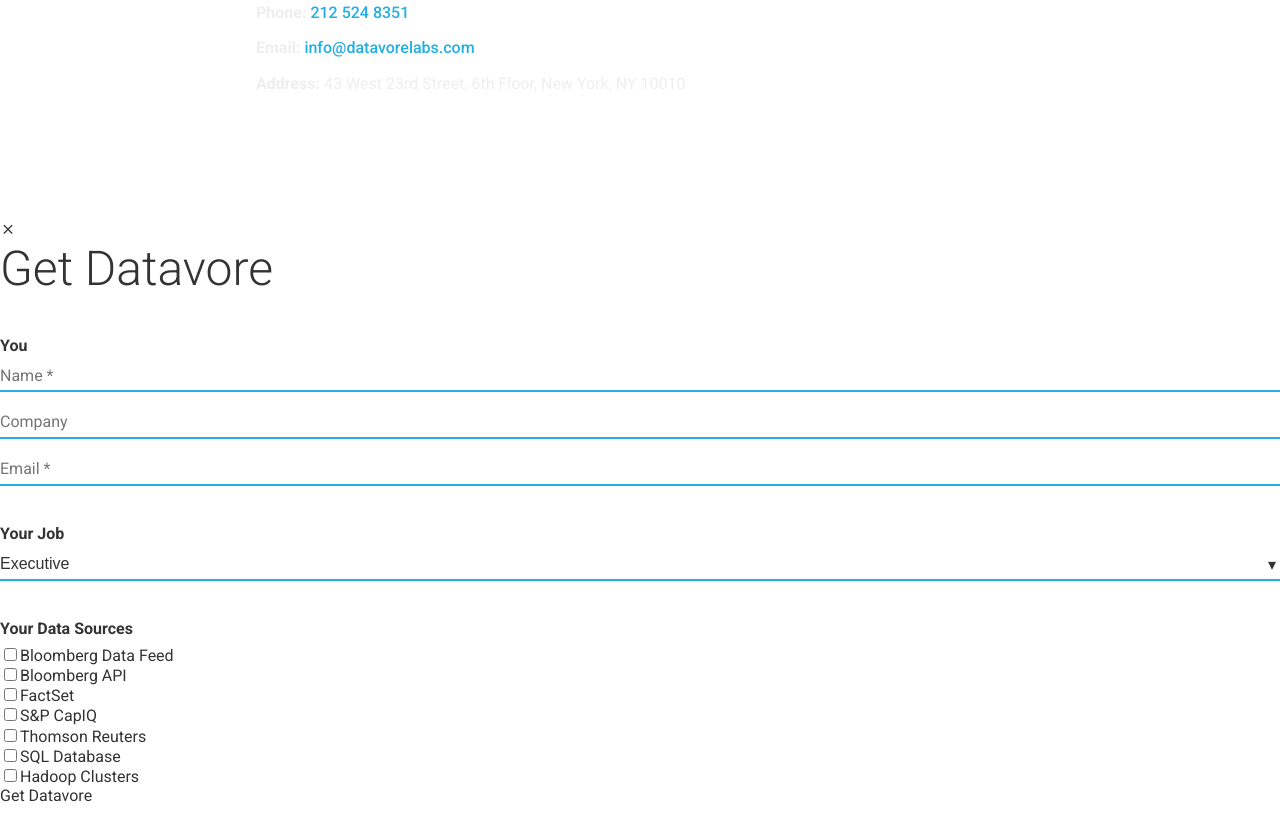
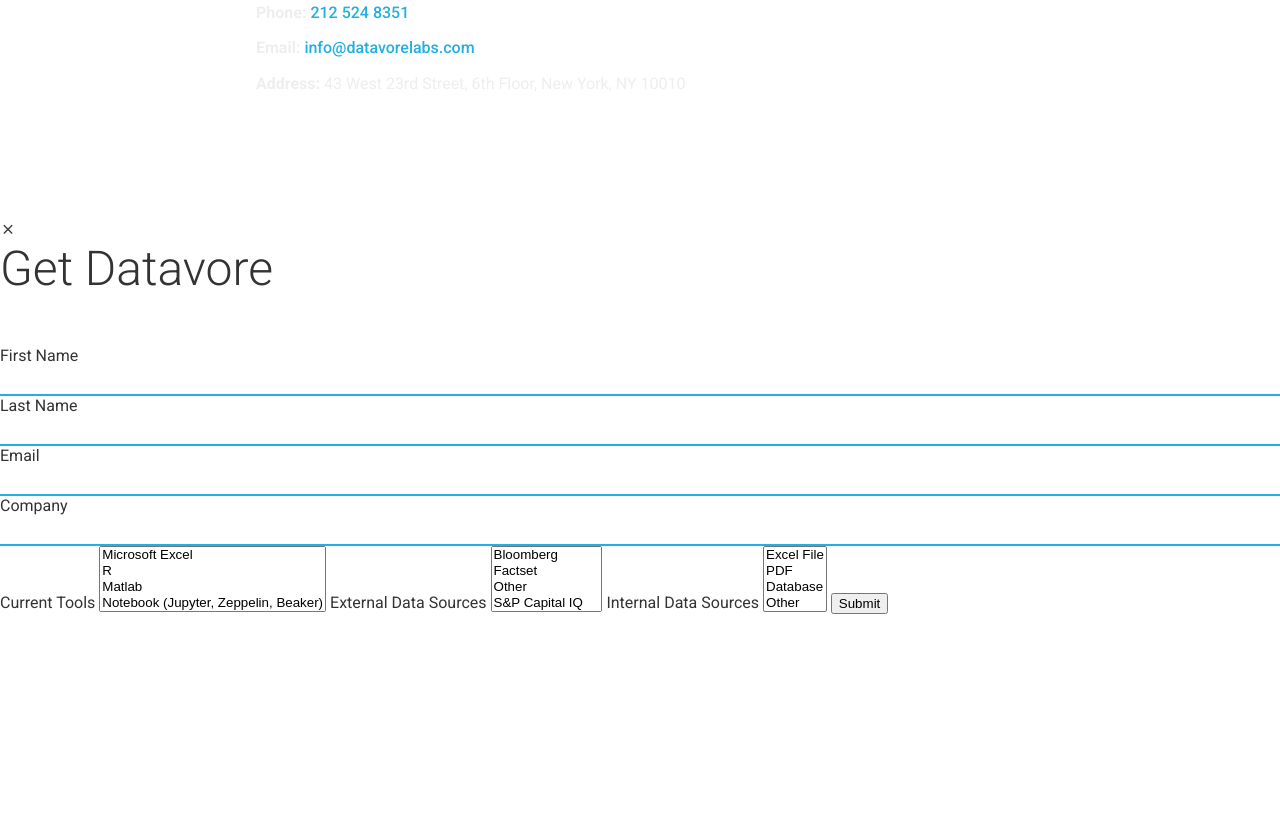
Before and after one commit to datavore-labs/website, a plain HTML site: page public/index.html in a window 1280 px wide. Shown: the part 2702-3523 px from the top of the page. After the commit the page ends 3316 px from the top, so only its background shows below. Drawn offline with Linux system fonts and the light colour scheme.

Commit message:
swapping demo form with salesforce lead capture

```diff
--- a/public/index.html
+++ b/public/index.html
@@ -2,7 +2,11 @@
 <html >
 <head>
 <meta charset="UTF-8">
+<meta http-equiv="content-type" content="text/html; charset=utf-8">
+
 <title>OMAR GETS A WEBSITE</title>
+
+
 
 <!-- webfonts -->
 <link href='https://fonts.googleapis.com/css?family=Roboto:400,300,100,700,500' rel='stylesheet' type='text/css'>
@@ -136,64 +140,61 @@
   <div class="content">
     <div class="widget toggle_signup"><span class="icon-close"></span></div>
     <h2>Get Datavore</h2>
-    <form>
-      <p style="line-height: 0;"><b>You</b></p>
-      <p>
-        <input type="text" placeholder="Name *"/>
-      </p>
-      <p>
-        <input type="text" placeholder="Company"/>
-      </p>
-      <p>
-        <input type="email" placeholder="Email *"/>
-      </p>
-      <p style="line-height: 0; padding-top: 2em;"><b>Your Job</b></p>
-      <div class="selector">
-        <select>
-          <option>Executive</option>
-          <option>Analyst</option>
-          <option>Data Scientist</option>
-        </select>
-      </div>
-      <p style="line-height: 0; padding-top: 3em;"><b>Your Data Sources</b></p>
-      <ul>
-        <li>
-          <label>
-            <input type="checkbox"/>Bloomberg Data Feed
-          </label>
-        </li>
-        <li>
-          <label>
-            <input type="checkbox"/>Bloomberg API
-          </label>
-        </li>
-        <li>
-          <label>
-            <input type="checkbox"/>FactSet
-          </label>
-        </li>
-        <li>
-          <label>
-            <input type="checkbox"/>S&P CapIQ
-          </label>
-        </li>
-        <li>
-          <label>
-            <input type="checkbox"/>Thomson Reuters
-          </label>
-        </li>
-        <li>
-          <label>
-            <input type="checkbox"/>SQL Database
-          </label>
-        </li>
-        <li>
-          <label>
-            <input type="checkbox"/>Hadoop Clusters
-          </label>
-        </li>
-      </ul>
-      <p><a class="button">Get Datavore</a></p>
+
+    <form action="https://www.salesforce.com/servlet/servlet.WebToLead?encoding=UTF-8" method="POST">
+
+    <input type=hidden name="oid" value="00D36000000HUNh">
+    <input type=hidden name="retURL" value="http://www.datavorelabs.com">
+
+    <!--
+    optional elements for debugging
+
+    <input type="hidden" name="debug" value=1>
+    <input type="hidden" name="debugEmail" value="jpg@datavorelabs.com">
+    -->
+
+    <label for="first_name">First Name</label>
+    <input  id="first_name" maxlength="40" name="first_name" size="20" type="text" />
+
+    <label for="last_name">Last Name</label>
+    <input  id="last_name" maxlength="80" name="last_name" size="20" type="text" />
+
+    <label for="email">Email</label>
+    <input  id="email" maxlength="80" name="email" size="20" type="text" />
+
+    <label for="company">Company</label>
+    <input  id="company" maxlength="40" name="company" size="20" type="text" />
+
+    <label for="00N36000000evXm">Current Tools</label>
+    <select  id="00N36000000evXm" multiple="multiple" name="00N36000000evXm" title="Current Tools">
+      <option value="Microsoft Excel">Microsoft Excel</option>
+      <option value="R">R</option>
+      <option value="Matlab">Matlab</option>
+      <option value="Notebook (Jupyter, Zeppelin, Beaker)">Notebook (Jupyter, Zeppelin, Beaker)</option>
+      <option value="Tableau">Tableau</option>
+      <option value="Other">Other</option>
+    </select>
+
+    <label for="00N36000000evXh">External Data Sources</label>
+    <select  id="00N36000000evXh" multiple="multiple" name="00N36000000evXh" title="External Data Sources">
+      <option value="Bloomberg">Bloomberg</option>
+      <option value="Factset">Factset</option>
+      <option value="Other">Other</option>
+      <option value="S&amp;P Capital IQ">S&amp;P Capital IQ</option>
+      <option value="Thomson Reuters">Thomson Reuters</option>
+      <option value="Xignite">Xignite</option>
+    </select>
+
+    <label for="00N36000000evXr">Internal Data Sources</label>
+    <select  id="00N36000000evXr" multiple="multiple" name="00N36000000evXr" title="Internal Data Sources">
+      <option value="Excel File">Excel File</option>
+      <option value="PDF">PDF</option>
+      <option value="Database">Database</option>
+      <option value="Other">Other</option>
+    </select>
+
+    <input type="submit" name="submit">
+
     </form>
   </div>
   <div class="shim"></div>
```
